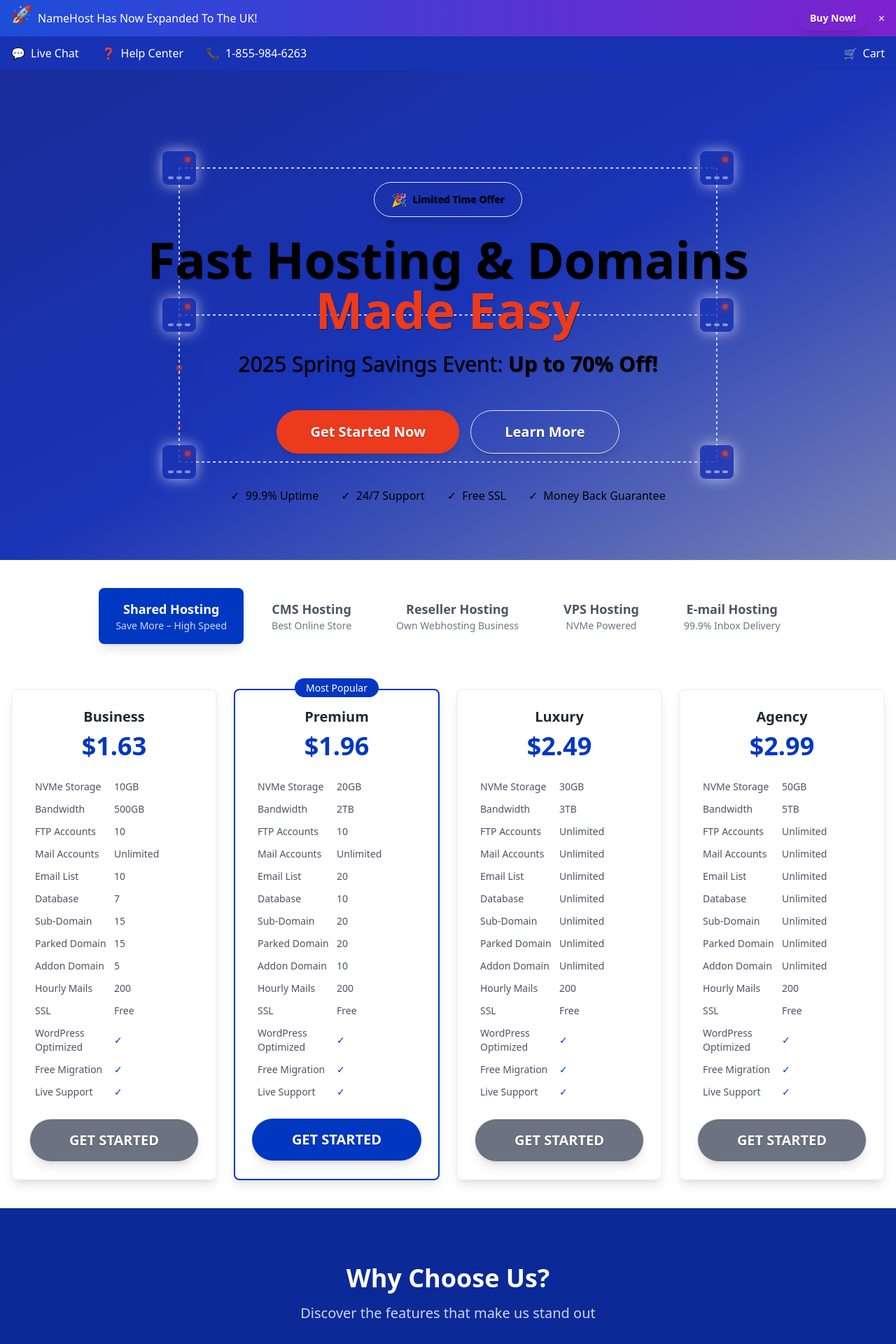
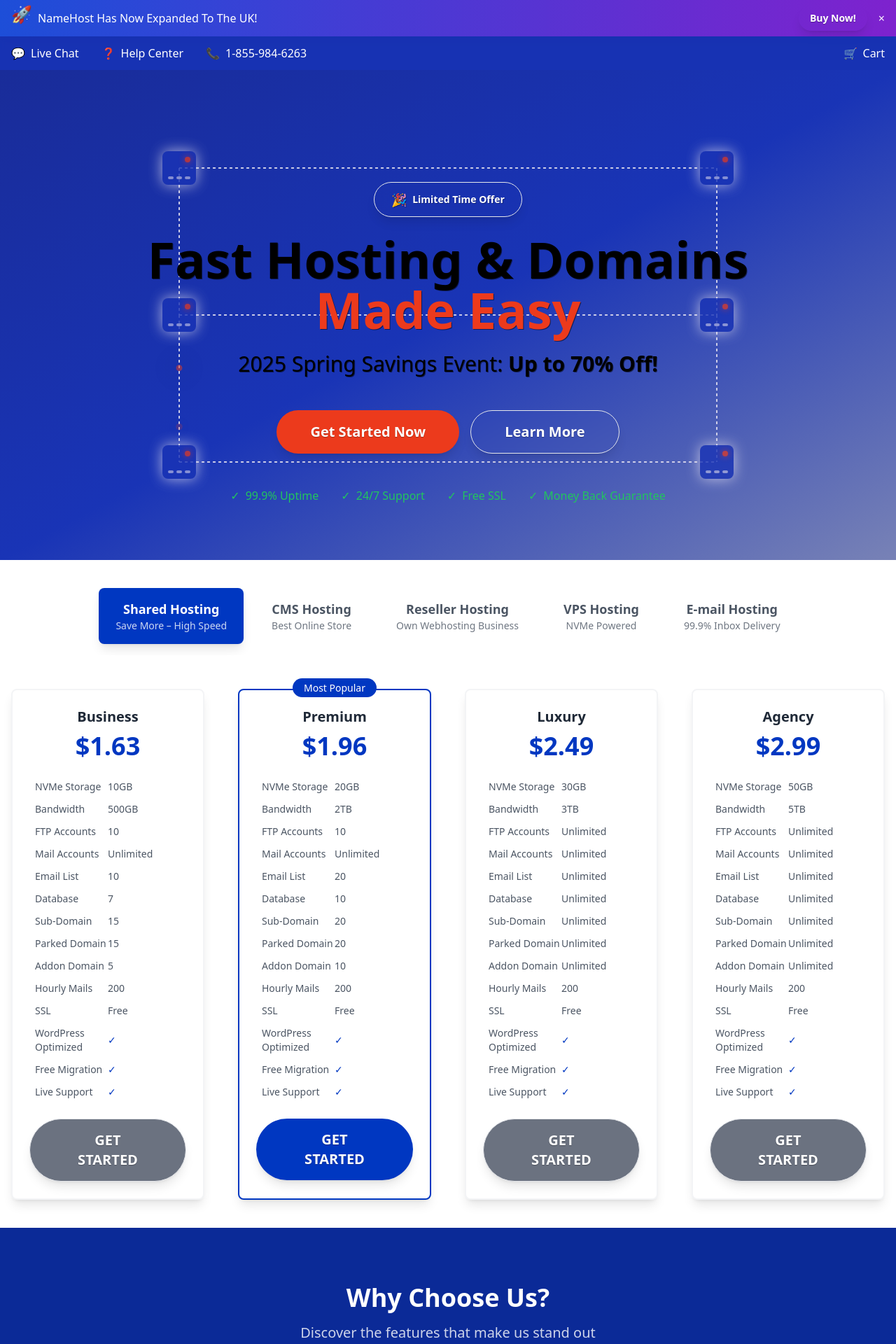
Before and after one commit to nirzaf/amazync, a React (Vite) app: page / in a window 1280 px wide. Shown: the top 1920 px of the page at 70% size. Built offline with nearby package versions, Linux system fonts and the light colour scheme.

Commit message:
style(HeroSection, PricingCards): update button colors and enhance layout spacing

```diff
--- a/src/components/HeroSection.tsx
+++ b/src/components/HeroSection.tsx
@@ -103,7 +103,7 @@
                 transition={{ duration: 0.5, delay: 0.2 }}
                 className="inline-block mb-6"
               >
-                <span className={`bg-[${colors.glaucous}]/40 backdrop-blur-md text-[${colors.lavenderWeb}] px-6 py-2.5 rounded-full text-sm font-semibold border border-[${colors.lavenderWeb}]/20 shadow-lg [text-shadow:_1px_1px_0_rgba(0,0,0,0.3)] flex items-center gap-2 justify-center`}>
+                <span className="bg-[${colors.glaucous}]/40 backdrop-blur-md text-white px-6 py-2.5 rounded-full text-sm font-semibold border border-[${colors.lavenderWeb}]/20 shadow-lg [text-shadow:_1px_1px_0_rgba(0,0,0,0.3)] flex items-center gap-2 justify-center">
                   <span className="text-lg">🎉</span>
                   <span>Limited Time Offer</span>
                 </span>
@@ -158,8 +158,8 @@
               >
                 {['99.9% Uptime', '24/7 Support', 'Free SSL', 'Money Back Guarantee'].map((feature) => (
                   <div key={feature} className="flex items-center gap-2 group">
-                    <span className={`text-[${colors.chiliRed}] group-hover:scale-110 transition-transform`}>✓</span>
-                    <span className="group-hover:text-white transition-colors">{feature}</span>
+                    <span className="text-green-500 group-hover:scale-110 transition-transform glow">✓</span>
+                    <span className="text-green-500 group-hover:text-white transition-colors glow">{feature}</span>
                   </div>
                 ))}
               </motion.div>
--- a/src/components/PricingCards.tsx
+++ b/src/components/PricingCards.tsx
@@ -1,6 +1,14 @@
 import { motion } from 'framer-motion';
 import { useState } from 'react';
 import Button from './Button';
+
+type Plan = {
+  name: string;
+  price: string;
+  period?: string;
+  features: { label: string; value: string | boolean }[];
+  popular?: boolean;
+};
 
 const PricingCards = () => {
   const [activeTab, setActiveTab] = useState('shared');
@@ -33,7 +41,7 @@
     }
   ];
 
-  const allPlans = {
+  const allPlans: Record<string, Plan[]> = {
     shared: [
       {
         name: 'Business',
@@ -407,7 +415,7 @@
 
       {/* Pricing Cards */}
       <div className="max-w-7xl mx-auto px-4">
-        <div className="grid grid-cols-1 sm:grid-cols-2 lg:grid-cols-3 xl:grid-cols-4 gap-6">
+        <div className="grid grid-cols-1 sm:grid-cols-2 lg:grid-cols-3 xl:grid-cols-4 gap-12">
           {allPlans[activeTab]?.map((plan, index) => (
             <motion.div
               key={plan.name}
```
